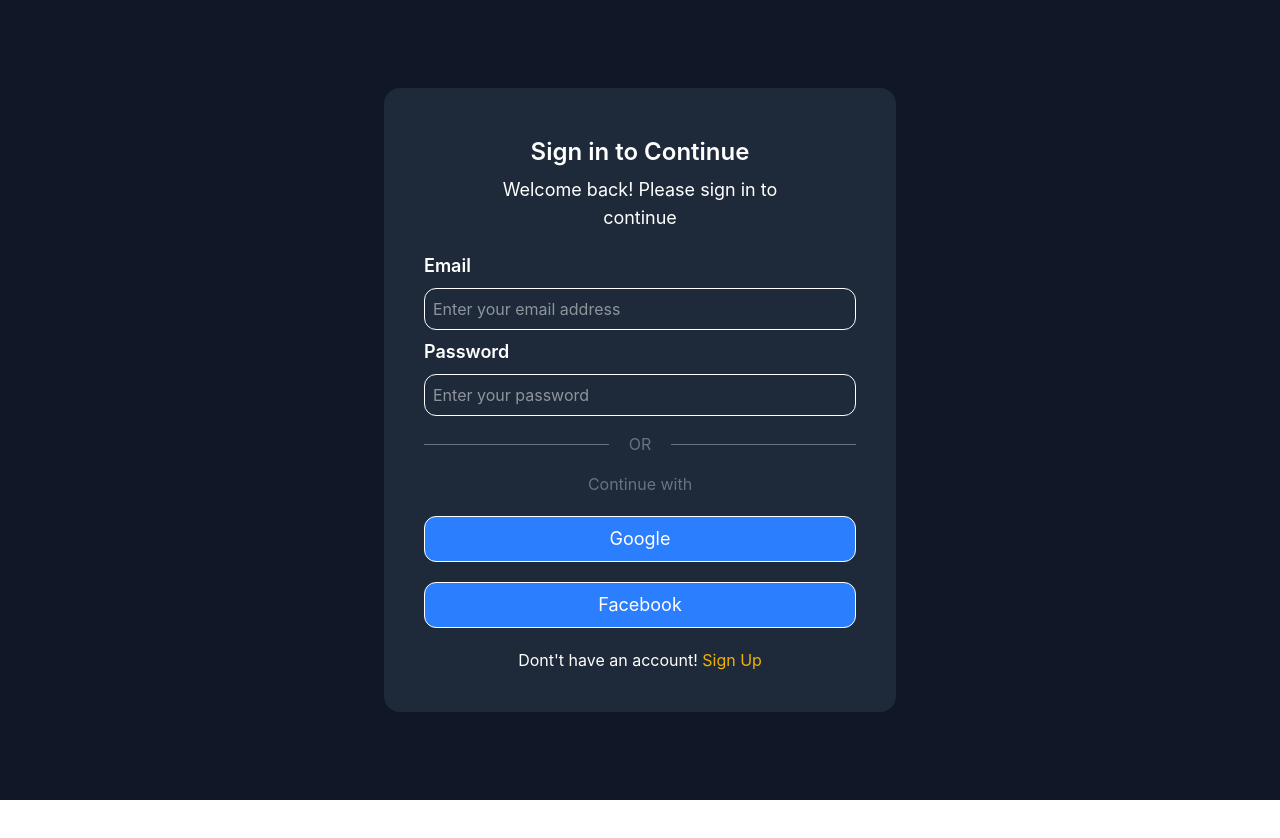
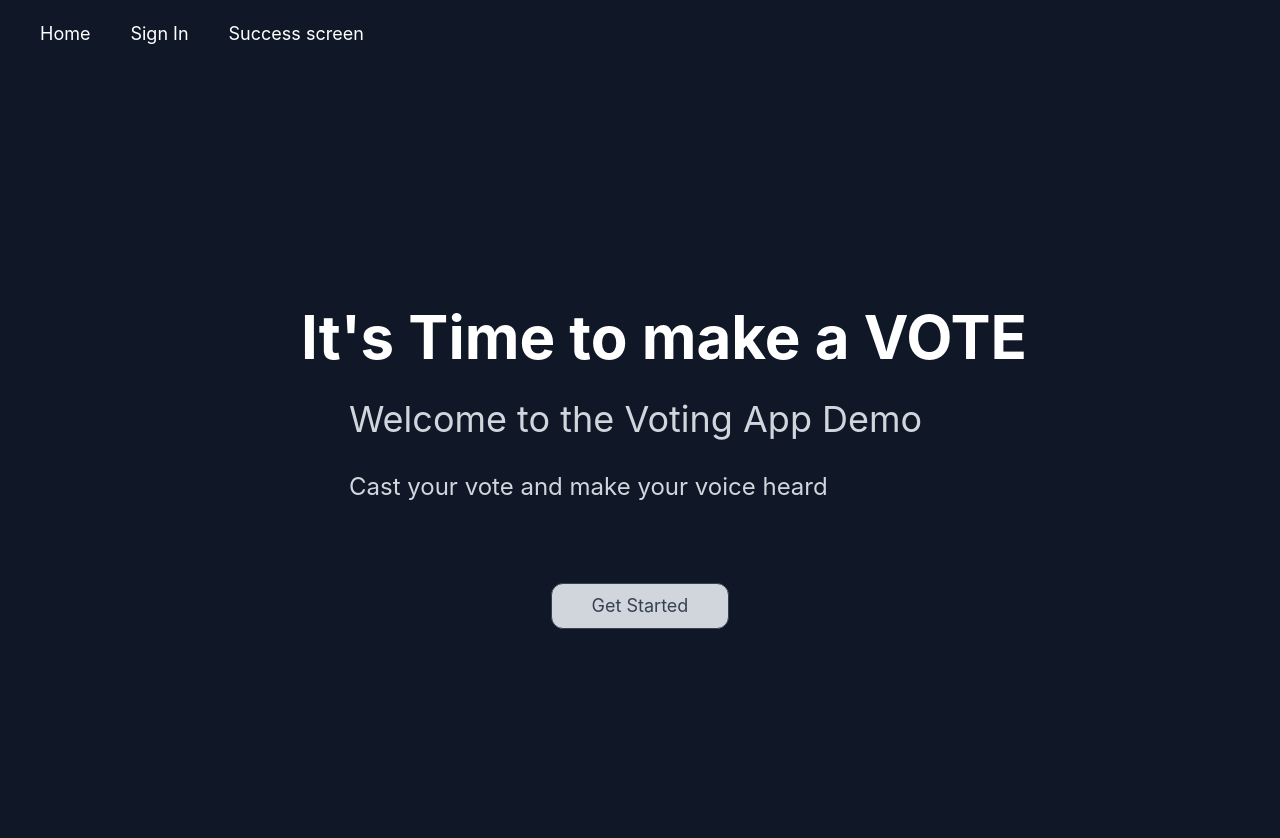
Before and after one commit to Vitumbiko-Kamanga/min_voting_system_react, a React (Vite) app: page / in a window 1280 px wide. Shown: the top 838 px of the page. Before the commit the page ends 800 px from the top, so only its background shows below. Built offline with nearby package versions, Linux system fonts and the light colour scheme.

Commit message:
Modification wording

```diff
--- a/src/App.jsx
+++ b/src/App.jsx
@@ -8,19 +8,26 @@
 import Landing from './components/landing.jsx'
 import Success from './components/SuccessScreen.jsx'
 import Auth from './components/Auth.jsx'
+import Btn from './components/Btn.jsx'
+import SuccessScreen from './components/SuccessScreen.jsx'
 
 function App() {
   const [count, setCount] = useState(0)
   const fname = "vitumbiko";
   return (
-    <>
-      {/* <LoginScreen /> */}
-      {/* <Landing /> */}
-      {/* <Success /> */}
-      <Auth />
+    <div className="bg-gray-900 h-screen text-white">
+      <nav className=" flex flex-rol gap-10 px-10 py-5">
+        <Link to="/" className='text-lg'>Home</Link>
+        <Link to="/Auth" className='text-lg'>Sign In</Link>
+        <Link to="/SuccessScreen" className='text-lg'>Success screen</Link>
+      </nav>
+      <Routes>
+        <Route path='/' element= {<Landing />} />
+        <Route path='/Auth' element= {<Auth />} />
+        <Route path='/SuccessScreen' element={<SuccessScreen />} />
+      </Routes>
 
-
-    </>
+    </div>
   )
 }
 
--- a/src/components/landing.jsx
+++ b/src/components/landing.jsx
@@ -8,7 +8,7 @@
             {/* <FontAwesomeIcon icon={faCheck } /> */}
             <div className='flex flex-col gap-4 justify-center pl-12'>
                 <h1 className="text-6xl font-bold align-center text-white">It's Time to make a VOTE</h1>
-                <h2 className="text-4xl text-gray-300 p-4 pl-12">Welcome to the Voting App</h2>
+                <h2 className="text-4xl text-gray-300 p-4 pl-12">Welcome to the Voting App Demo</h2>
                 <h2 className="text-2xl text-gray-300 pl-12">Cast your vote and make your voice heard</h2>
             </div>
             <Btn btnType="" text="Get Started" />
```
